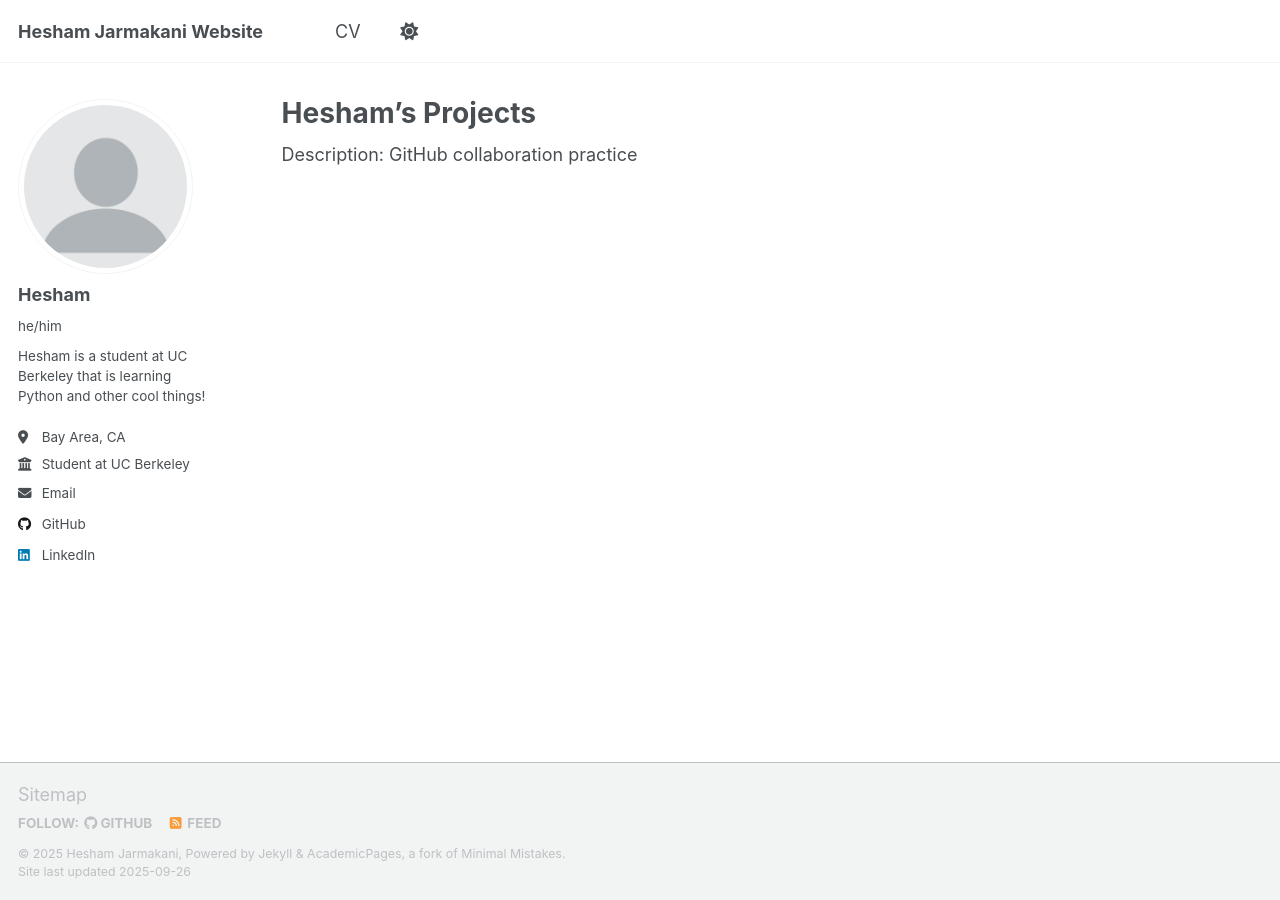
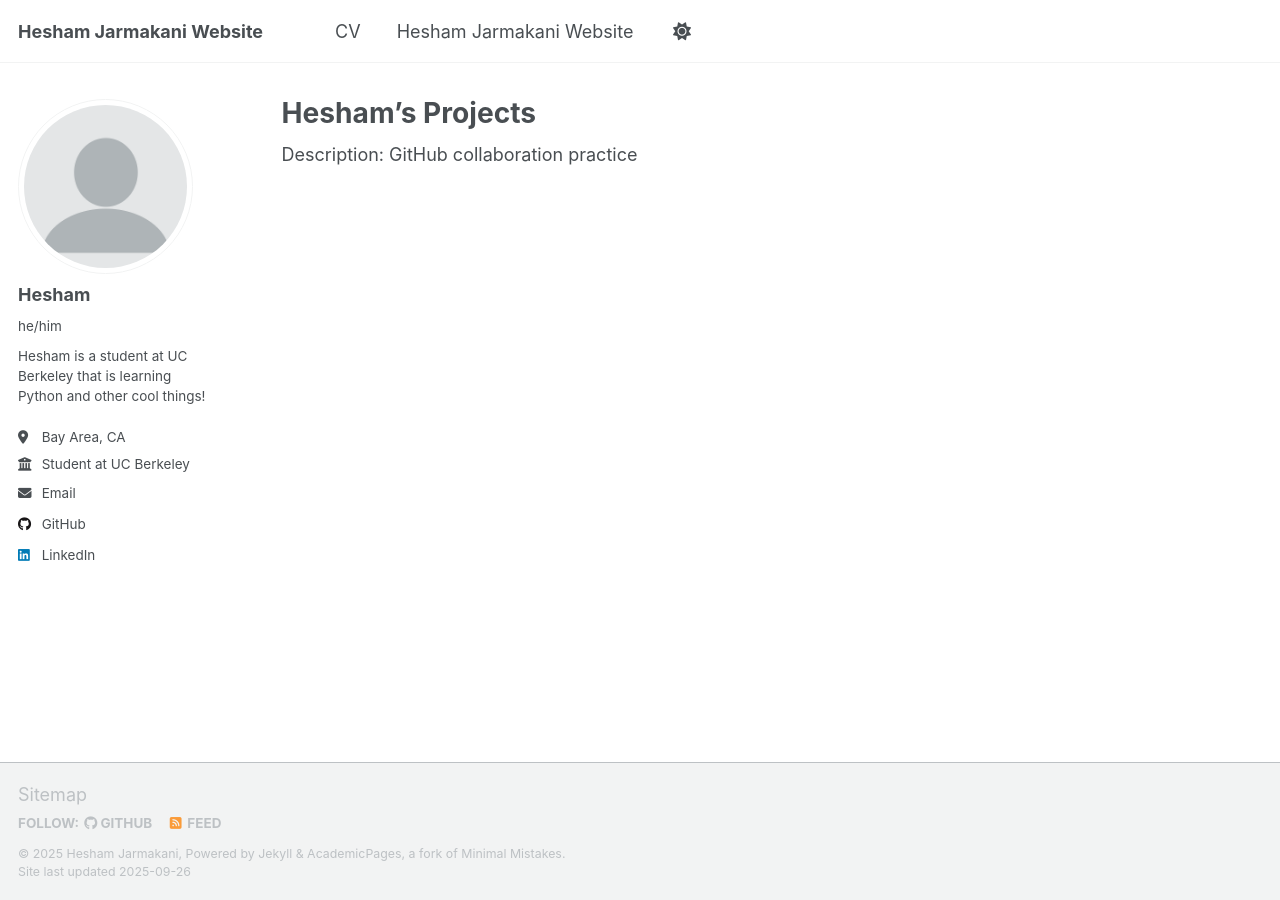
Before and after one commit to heshamjarmakani/heshamjarmakani.github.io, a Jekyll site: the page built from _pages/projects.md, in a window 1280 px wide. Built offline with Jekyll 4.4.1, drawn with Linux system fonts in a browser that asks for light colours; a script that is not in the unit is left out.

Commit message:
Update navigation.yml

```diff
--- a/_data/navigation.yml
+++ b/_data/navigation.yml
@@ -24,6 +24,10 @@ main:
   - title: "CV"
     url: "https://heshamjarmakani.github.io/cv/"
 
+  - title: "Hesham Jarmakani Website"
+    url: "https://heshamjarmakani.github.io/"
+
+
   # - title: "Projects"
   #   url: /title/
 
```
